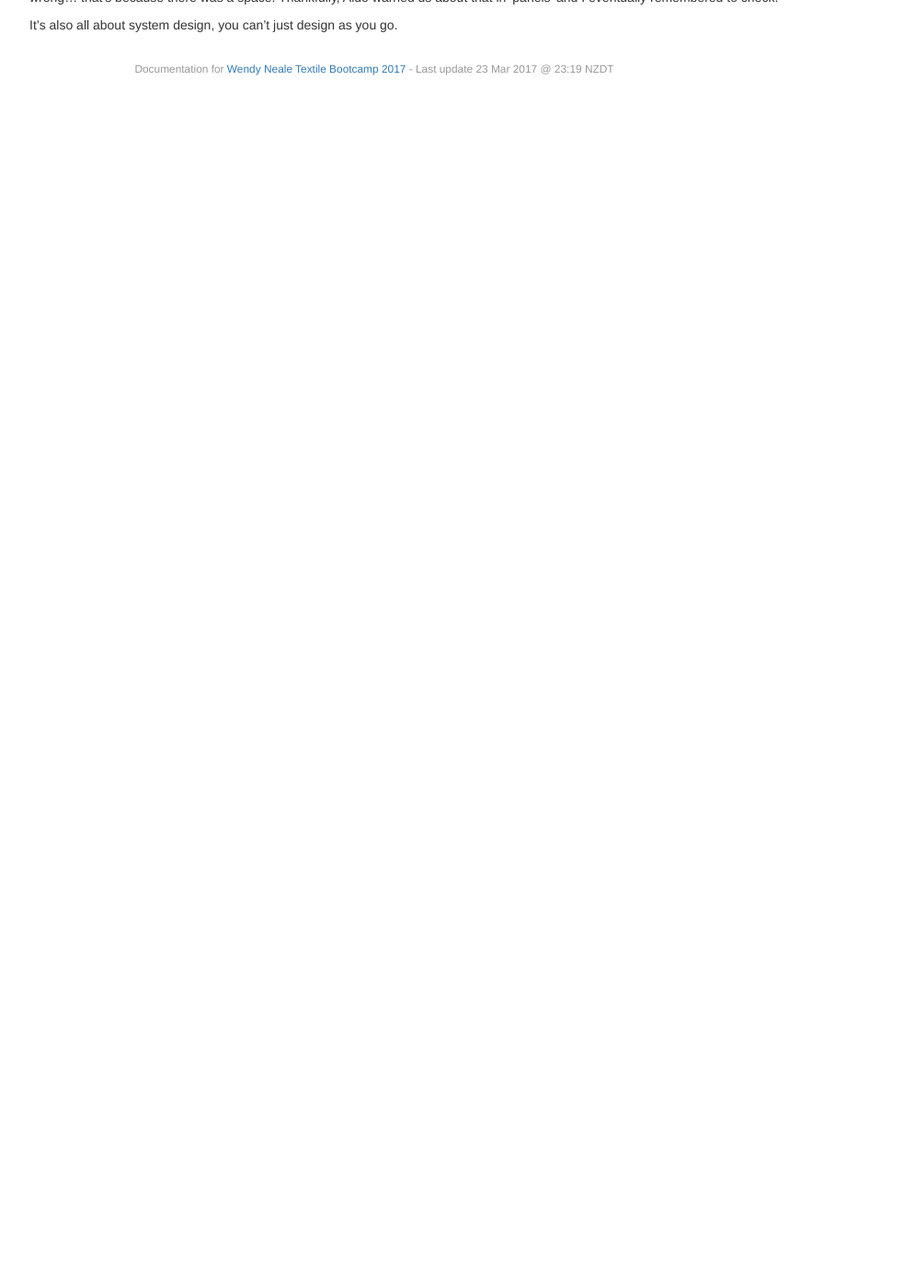
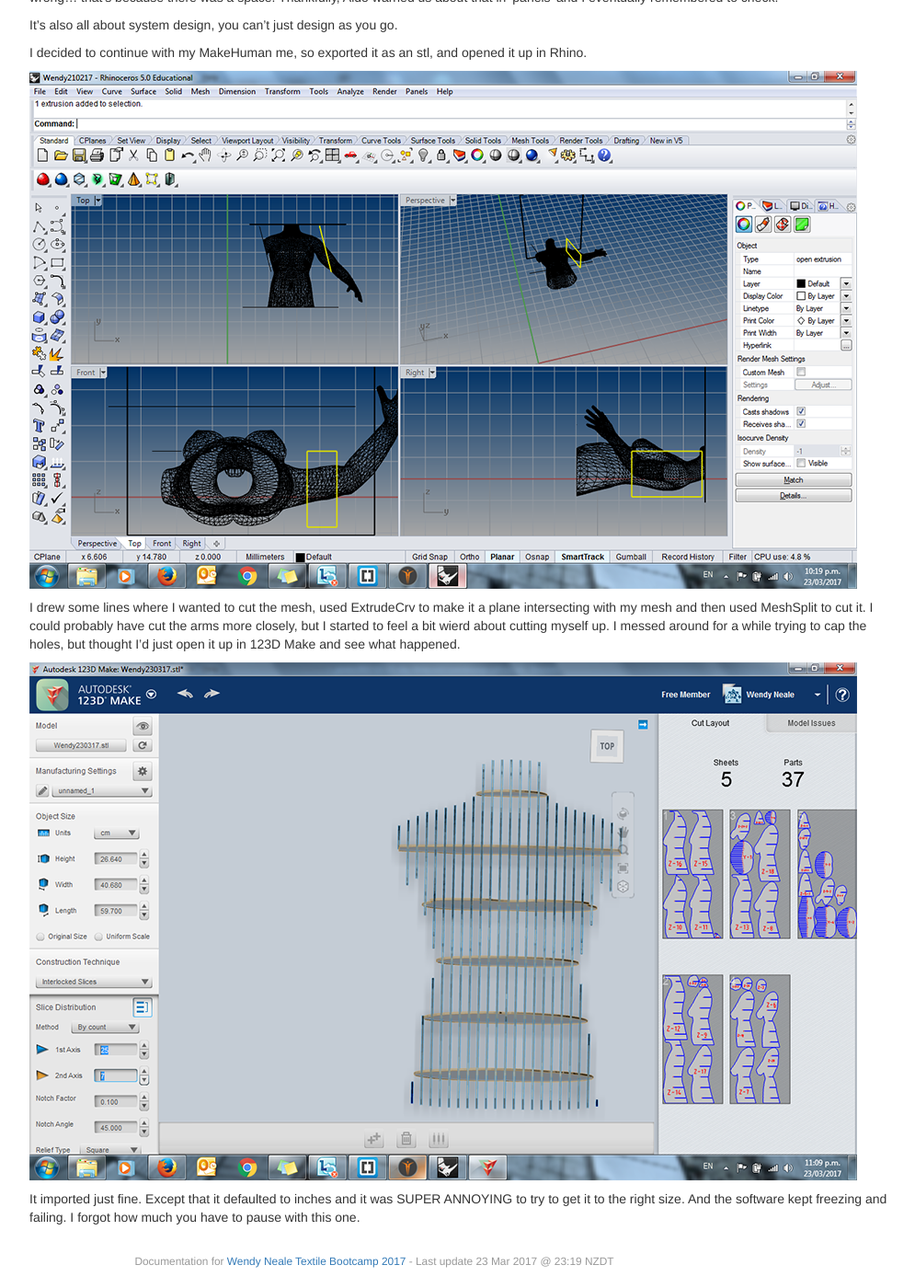
Before and after one commit to wendwarge/wendwarge.github.io, a Jekyll site: the page built from _posts/2017-02-23-day-three.md, in a window 1280 px wide and 1400 px high, scrolled down 1618 px. Shown: the whole window at 92% size, without its empty margins (233-1228 px from the left). Built offline with Jekyll 4.4.1, drawn with Linux system fonts in a browser that asks for light colours; before the commit the page ends 1722 px from its top, so only the background shows below that.

Commit message:
day three updates

```diff
--- a/_posts/2017-02-23-day-three.md
+++ b/_posts/2017-02-23-day-three.md
@@ -33,3 +33,13 @@
 Syntax. It's important. So, not only can it be a problem when you're generating markdown, programming electronics etc., it can make your components fail in grasshopper as well. *Of course.* I was trying out a colour gradient and I got an error message which was really annoying. Couldn't see anything wrong... that's because there was a space. Thankfully, Aldo warned us about that in 'panels' and I eventually remembered to check.
 
 It's also all about system design, you can't just design as you go.
+
+I decided to continue with my MakeHuman me, so exported it as an stl, and opened it up in Rhino.
+
+![Rhino](/images/2017-02-23-day-three/rhino-mesh-split.png)
+
+I drew some lines where I wanted to cut the mesh, used ExtrudeCrv to make it a plane intersecting with my mesh and then used MeshSplit to cut it. I could probably have cut the arms more closely, but I started to feel a bit wierd about cutting myself up. I messed around for a while trying to cap the holes, but thought I'd just open it up in 123D Make and see what happened.
+
+![123D Make](/images/2017-02-23-day-three/123d-make.png)
+
+It imported just fine. Except that it defaulted to inches and it was SUPER ANNOYING to try to get it to the right size. And the software kept freezing and failing. I forgot how much you have to pause with this one.
```
Also changed, not shown: images/2017-02-23-day-three/123d-make.png (added), images/2017-02-23-day-three/rhino-mesh-split.png (added).
